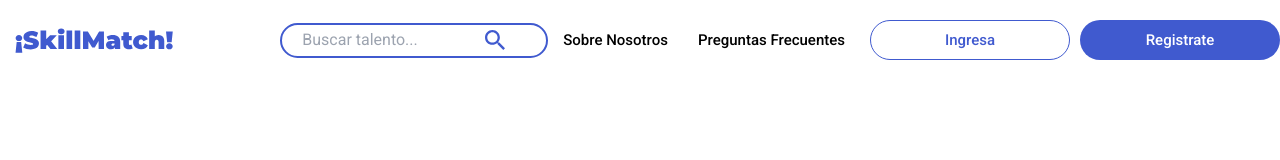
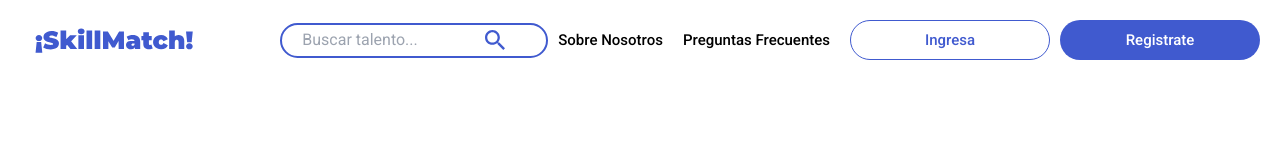
Before and after one commit to No-Country-simulation/s16-15-t-php-react, a React (Vite) app in the folder Frontend/: page / in a window 1280 px wide. Shown: the top 160 px of the page. Built offline with nearby package versions, Linux system fonts and the light colour scheme.

Commit message:
add some changes to the navbar styles to fix problems with the padding

```diff
--- a/Frontend/src/styles/navbar.module.css
+++ b/Frontend/src/styles/navbar.module.css
@@ -3,7 +3,7 @@ nav{
   flex-direction: row;
   justify-content: space-around;
   align-items: center;
-  padding-top: 20px
+  padding: 20px
 }
 
 .logoLink{
@@ -12,5 +12,5 @@ nav{
 }
 
 .navLinks a{
-  padding: 15px;
+  padding: 10px;
 }
```
